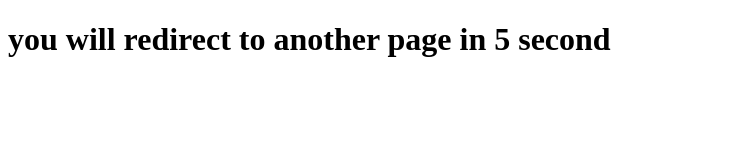
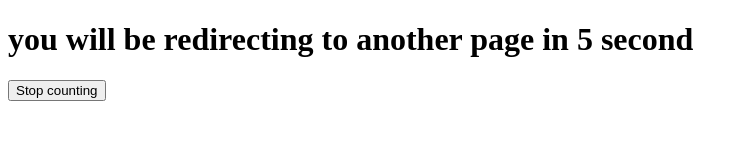
Before and after one commit to BarriF13/Make_animation_with_JS, a plain HTML site: page index.html in a window 1280 px wide. Shown: the whole page, without its empty margins (0-748 px from the left). Drawn offline with Linux system fonts and the light colour scheme.

Commit message:
Set up stop button

```diff
--- a/index.html
+++ b/index.html
@@ -8,6 +8,13 @@
 <body>
 
 <h1 id="nav"></h1>
+<input type="button" id="stop" value="Stop counting">
+<div id="animation"></div>
+
+
+
+
+
   <script src="main.js"></script>
 </body>
 </html>
--- a/main.js
+++ b/main.js
@@ -2,12 +2,18 @@
 
 var counter = 10;
 var item = document.getElementById("nav");
-  item.innerHTML = "you will redirect to another page in "+counter+" second";
+var stop = document.getElementById("stop");
+stop.onclick = function(){
+  clearInterval(timer);
+};
+
+
+  item.innerHTML = "you will be redirecting to another page in "+counter+" second";
 
 function show()
 {
     counter--;
-    item.innerHTML = "you will redirect to another page in "+counter+" second";
+    item.innerHTML = "you will be redirecting to another page in "+counter+" second";
 
     if(counter ==0){
       clearInterval(timer);
```
